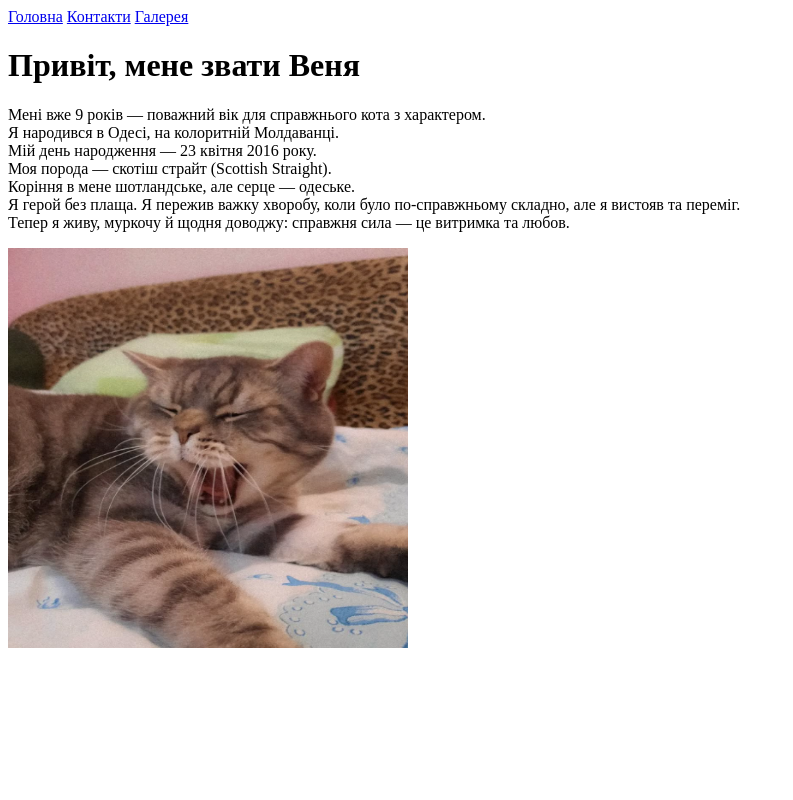
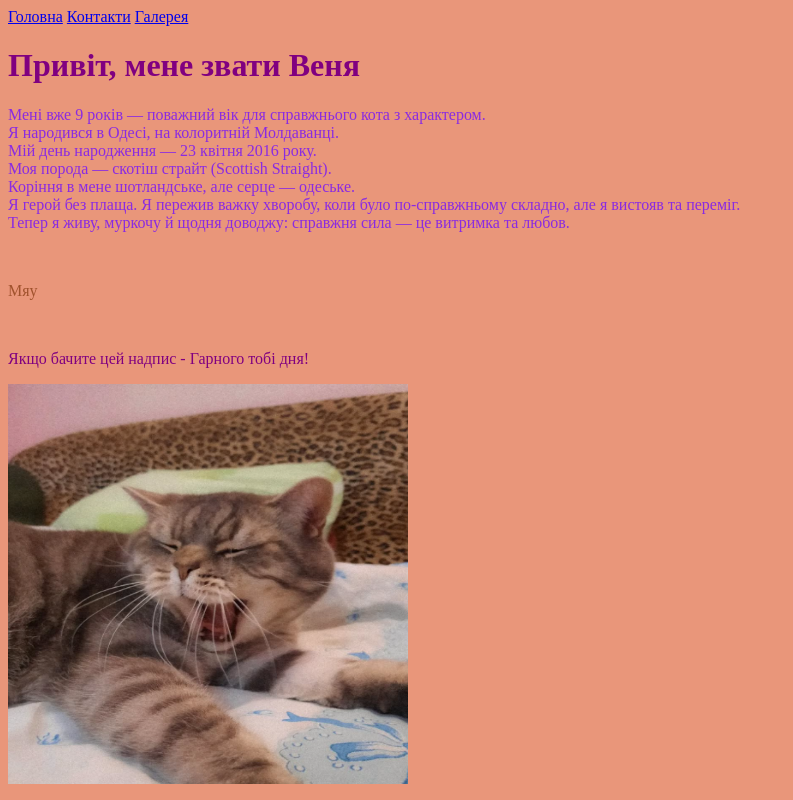
Before and after one commit to AnastasiiaYastreb/GitLess29.01.2026, a plain HTML site: page index.html in a window 1280 px wide. Shown: the whole page, without its empty margins (0-793 px from the left). Drawn offline with Linux system fonts and the light colour scheme.

Commit message:
css-style

```diff
--- a/index.html
+++ b/index.html
@@ -4,6 +4,11 @@
     <meta charset="UTF-8">
     <meta name="viewport" content="width=device-width, initial-scale=1.0">
     <title>HW21.1</title>
+    <style>
+        /* p{color:blue}
+        body{background-color: lightgreen;} */
+    </style>
+    <link href="style.css" type="text/css" rel="stylesheet">
 </head>
 <body>
     <header>
@@ -13,8 +18,8 @@
             <a href="../HW21.1/pages/gallery.html">Галерея</a>
         </nav>
     </header>
-    <h1>Привіт, мене звати Веня</h1>
-    <p> Мені вже 9 років — поважний вік для справжнього кота з характером.
+    <h1 class="new">Привіт, мене звати Веня</h1>
+    <p style="color:blueviolet"> Мені вже 9 років — поважний вік для справжнього кота з характером.
         <br>
 Я народився в Одесі, на колоритній Молдаванці.
 <br>
@@ -29,6 +34,10 @@
 <br>
 Тепер я живу, муркочу й щодня доводжу: справжня сила — це витримка та любов.
     </p>
+    <br>
+    <p id="p2">Мяу</p>
+    <br>
+    <p class="new">Якщо бачите цей надпис - Гарного тобі дня!</p>
     <img src="Photo/Веня.png" width="400" height="400">
 
 
--- /dev/null
+++ b/pages/style2.css
@@ -0,0 +1,2 @@
+h2{color:rgb(203, 36, 245)}
+body{background-color:rgb(83, 73, 69);}
--- /dev/null
+++ b/pages/style3.css
@@ -0,0 +1,4 @@
+
+body{background-color:rgb(45, 168, 131);}
+#p1{color:rgb(93, 84, 226)}
+.new1{color: yellow;}
--- /dev/null
+++ b/style.css
@@ -0,0 +1,5 @@
+p{color:brown}
+body{background-color:darksalmon;}
+#p2{color:sienna}
+.new{color:purple}
+*{font-size: 50;}
```
Also changed, not shown: pages/contact.html (+3 -2 lines), pages/gallery.html (+1 -0 lines).
